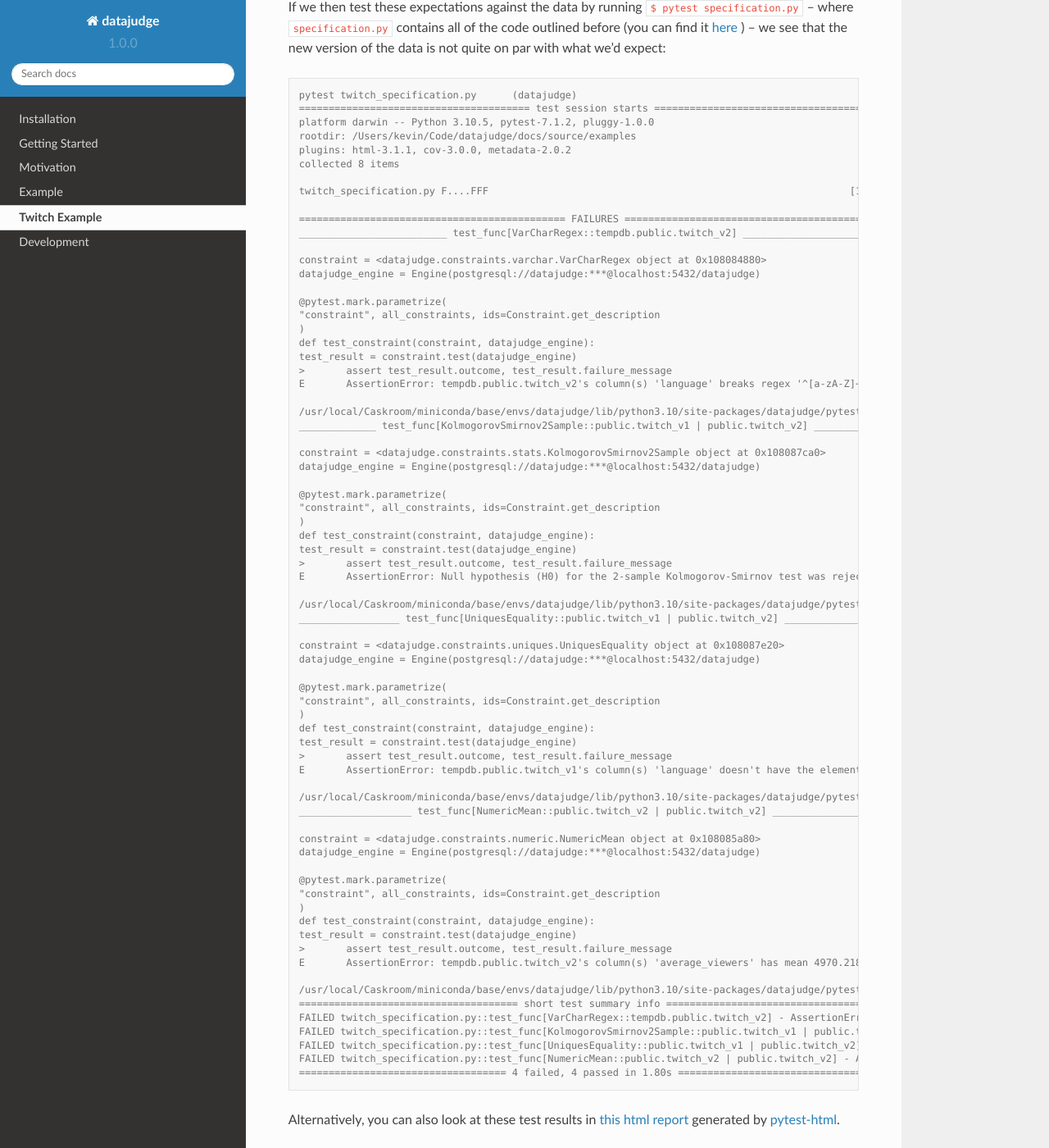
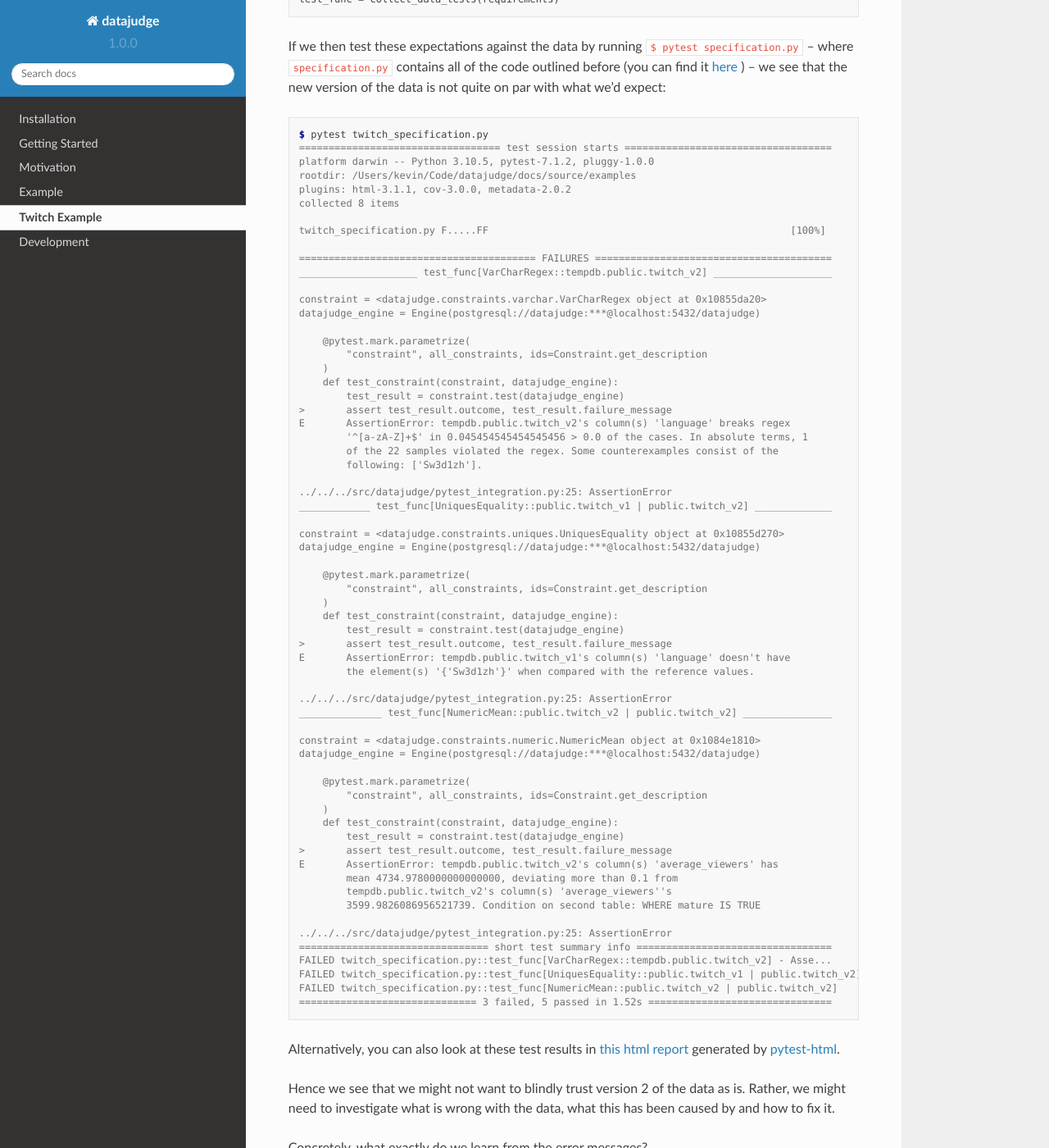
Before and after one commit to Quantco/datajudge, a Sphinx documentation site: the page built from docs/source/examples/example_twitch.rst, in a window 1280 px wide and 1400 px high, scrolled down 3445 px. Shown: the whole window at 82% size. Built offline with Sphinx 7.4.7 and the Read the Docs theme 2.0.0, drawn with Linux system fonts in a browser that asks for light colours; pages that are not in the unit, such as notebooks, are missing from menus; some of the changed text lies outside the part shown.

Commit message:
Fix bug in data processing.

```diff
--- a/docs/source/examples/example_twitch.rst
+++ b/docs/source/examples/example_twitch.rst
@@ -22,11 +22,18 @@
 
 The original data set can be found on `kaggle <https://www.kaggle.com/datasets/aayushmishra1512/twitchdata>`_.
 For the sake of this tutorial, we slightly process it and provide two versions of it.
-One can either recreate this by executing this `processing <https://github.com/Quantco/datajudge/tree/main/docs/source/examples/twitch_upload.py>`_
-oneself on the original data or download our processed files (`version 1 <https://github.com/Quantco/datajudge/tree/main/docs/source/examples/twitch_version1.csv>`_
-and `version 2 <https://github.com/Quantco/datajudge/tree/main/docs/source/examples/twitch_version2.csv>`_) right away.
+One can either recreate this by executing this
+`processing script <https://github.com/Quantco/datajudge/tree/main/docs/source/examples/twitch_process.py>`_
+oneself on the original data or download our processed files (
+`version 1 <https://github.com/Quantco/datajudge/tree/main/docs/source/examples/twitch_version1.csv>`_
+and
+`version 2 <https://github.com/Quantco/datajudge/tree/main/docs/source/examples/twitch_version2.csv>`_)
+right away.
 
-The script above also populates two tables in a Postgres database. This resembles the following:
+Once both version of the data exist, they can be uploaded to the tabase. We provide an
+`uploading script <https://github.com/Quantco/datajudge/tree/main/docs/source/examples/twitch_upload.py>`_
+creating and populating one table per version of the data in a Postgres database. It resembles the
+following:
 
 .. code-block:: python
 
@@ -242,78 +249,70 @@
 
 .. code-block:: console
 
-   pytest twitch_specification.py      (datajudge)
-   ======================================= test session starts ========================================
-   platform darwin -- Python 3.10.5, pytest-7.1.2, pluggy-1.0.0
-   rootdir: /Users/kevin/Code/datajudge/docs/source/examples
-   plugins: html-3.1.1, cov-3.0.0, metadata-2.0.2
-   collected 8 items
+    $ pytest twitch_specification.py
+    ================================== test session starts ===================================
+    platform darwin -- Python 3.10.5, pytest-7.1.2, pluggy-1.0.0
+    rootdir: /Users/kevin/Code/datajudge/docs/source/examples
+    plugins: html-3.1.1, cov-3.0.0, metadata-2.0.2
+    collected 8 items
 
-   twitch_specification.py F....FFF                                                             [100%]
+    twitch_specification.py F.....FF                                                   [100%]
 
-   ============================================= FAILURES =============================================
-   _________________________ test_func[VarCharRegex::tempdb.public.twitch_v2] _________________________
+    ======================================== FAILURES ========================================
+    ____________________ test_func[VarCharRegex::tempdb.public.twitch_v2] ____________________
 
-   constraint = <datajudge.constraints.varchar.VarCharRegex object at 0x108084880>
-   datajudge_engine = Engine(postgresql://datajudge:***@localhost:5432/datajudge)
+    constraint = <datajudge.constraints.varchar.VarCharRegex object at 0x10855da20>
+    datajudge_engine = Engine(postgresql://datajudge:***@localhost:5432/datajudge)
 
-   @pytest.mark.parametrize(
-   "constraint", all_constraints, ids=Constraint.get_description
-   )
-   def test_constraint(constraint, datajudge_engine):
-   test_result = constraint.test(datajudge_engine)
-   >       assert test_result.outcome, test_result.failure_message
-   E       AssertionError: tempdb.public.twitch_v2's column(s) 'language' breaks regex '^[a-zA-Z]+$' in 0.045454545454545456 > 0.0 of the cases. In absolute terms, 1 of the 22 samples violated the regex. Some counterexamples consist of the following: ['Sw3d1zh'].
+	@pytest.mark.parametrize(
+	    "constraint", all_constraints, ids=Constraint.get_description
+	)
+	def test_constraint(constraint, datajudge_engine):
+	    test_result = constraint.test(datajudge_engine)
+    >       assert test_result.outcome, test_result.failure_message
+    E       AssertionError: tempdb.public.twitch_v2's column(s) 'language' breaks regex
+            '^[a-zA-Z]+$' in 0.045454545454545456 > 0.0 of the cases. In absolute terms, 1
+	    of the 22 samples violated the regex. Some counterexamples consist of the
+	    following: ['Sw3d1zh'].
 
-   /usr/local/Caskroom/miniconda/base/envs/datajudge/lib/python3.10/site-packages/datajudge/pytest_integration.py:25: AssertionError
-   _____________ test_func[KolmogorovSmirnov2Sample::public.twitch_v1 | public.twitch_v2] _____________
+    ../../../src/datajudge/pytest_integration.py:25: AssertionError
+    ____________ test_func[UniquesEquality::public.twitch_v1 | public.twitch_v2] _____________
 
-   constraint = <datajudge.constraints.stats.KolmogorovSmirnov2Sample object at 0x108087ca0>
-   datajudge_engine = Engine(postgresql://datajudge:***@localhost:5432/datajudge)
+    constraint = <datajudge.constraints.uniques.UniquesEquality object at 0x10855d270>
+    datajudge_engine = Engine(postgresql://datajudge:***@localhost:5432/datajudge)
 
-   @pytest.mark.parametrize(
-   "constraint", all_constraints, ids=Constraint.get_description
-   )
-   def test_constraint(constraint, datajudge_engine):
-   test_result = constraint.test(datajudge_engine)
-   >       assert test_result.outcome, test_result.failure_message
-   E       AssertionError: Null hypothesis (H0) for the 2-sample Kolmogorov-Smirnov test was rejected, i.e., the two samples (tempdb.public.twitch_v1's column(s) 'average_viewers' and tempdb.public.twitch_v2's column(s) 'average_viewers''s ) do not originate from the same distribution. The test results are d=0.152764705882353 and p_value=8.093137091858472e-10.
+	@pytest.mark.parametrize(
+	    "constraint", all_constraints, ids=Constraint.get_description
+	)
+	def test_constraint(constraint, datajudge_engine):
+	    test_result = constraint.test(datajudge_engine)
+    >       assert test_result.outcome, test_result.failure_message
+    E       AssertionError: tempdb.public.twitch_v1's column(s) 'language' doesn't have
+            the element(s) '{'Sw3d1zh'}' when compared with the reference values.
 
-   /usr/local/Caskroom/miniconda/base/envs/datajudge/lib/python3.10/site-packages/datajudge/pytest_integration.py:25: AssertionError
-   _________________ test_func[UniquesEquality::public.twitch_v1 | public.twitch_v2] __________________
+    ../../../src/datajudge/pytest_integration.py:25: AssertionError
+    ______________ test_func[NumericMean::public.twitch_v2 | public.twitch_v2] _______________
 
-   constraint = <datajudge.constraints.uniques.UniquesEquality object at 0x108087e20>
-   datajudge_engine = Engine(postgresql://datajudge:***@localhost:5432/datajudge)
+    constraint = <datajudge.constraints.numeric.NumericMean object at 0x1084e1810>
+    datajudge_engine = Engine(postgresql://datajudge:***@localhost:5432/datajudge)
 
-   @pytest.mark.parametrize(
-   "constraint", all_constraints, ids=Constraint.get_description
-   )
-   def test_constraint(constraint, datajudge_engine):
-   test_result = constraint.test(datajudge_engine)
-   >       assert test_result.outcome, test_result.failure_message
-   E       AssertionError: tempdb.public.twitch_v1's column(s) 'language' doesn't have the element(s) '{'Sw3d1zh'}' when compared with the reference values.
+	@pytest.mark.parametrize(
+	    "constraint", all_constraints, ids=Constraint.get_description
+	)
+	def test_constraint(constraint, datajudge_engine):
+	    test_result = constraint.test(datajudge_engine)
+    >       assert test_result.outcome, test_result.failure_message
+    E       AssertionError: tempdb.public.twitch_v2's column(s) 'average_viewers' has
+            mean 4734.9780000000000000, deviating more than 0.1 from
+	    tempdb.public.twitch_v2's column(s) 'average_viewers''s
+	    3599.9826086956521739. Condition on second table: WHERE mature IS TRUE
 
-   /usr/local/Caskroom/miniconda/base/envs/datajudge/lib/python3.10/site-packages/datajudge/pytest_integration.py:25: AssertionError
-   ___________________ test_func[NumericMean::public.twitch_v2 | public.twitch_v2] ____________________
-
-   constraint = <datajudge.constraints.numeric.NumericMean object at 0x108085a80>
-   datajudge_engine = Engine(postgresql://datajudge:***@localhost:5432/datajudge)
-
-   @pytest.mark.parametrize(
-   "constraint", all_constraints, ids=Constraint.get_description
-   )
-   def test_constraint(constraint, datajudge_engine):
-   test_result = constraint.test(datajudge_engine)
-   >       assert test_result.outcome, test_result.failure_message
-   E       AssertionError: tempdb.public.twitch_v2's column(s) 'average_viewers' has mean 4970.2188235294117647, deviating more than 0.1 from tempdb.public.twitch_v2's column(s) 'average_viewers''s  3567.6584158415841584. Condition on second table: WHERE mature IS TRUE;
-
-   /usr/local/Caskroom/miniconda/base/envs/datajudge/lib/python3.10/site-packages/datajudge/pytest_integration.py:25: AssertionError
-   ===================================== short test summary info ======================================
-   FAILED twitch_specification.py::test_func[VarCharRegex::tempdb.public.twitch_v2] - AssertionError...
-   FAILED twitch_specification.py::test_func[KolmogorovSmirnov2Sample::public.twitch_v1 | public.twitch_v2]
-   FAILED twitch_specification.py::test_func[UniquesEquality::public.twitch_v1 | public.twitch_v2]
-   FAILED twitch_specification.py::test_func[NumericMean::public.twitch_v2 | public.twitch_v2] - Ass...
-   =================================== 4 failed, 4 passed in 1.80s ====================================
+    ../../../src/datajudge/pytest_integration.py:25: AssertionError
+    ================================ short test summary info =================================
+    FAILED twitch_specification.py::test_func[VarCharRegex::tempdb.public.twitch_v2] - Asse...
+    FAILED twitch_specification.py::test_func[UniquesEquality::public.twitch_v1 | public.twitch_v2]
+    FAILED twitch_specification.py::test_func[NumericMean::public.twitch_v2 | public.twitch_v2]
+    ============================== 3 failed, 5 passed in 1.52s ===============================
 
 Alternatively, you can also look at these test results in
 `this html report <https://github.com/Quantco/datajudge/tree/main/docs/source/examples/twitch_report.html>`_
@@ -329,8 +328,5 @@
   constraints. The ``VarCharRegex`` constraint compared the columns' values to a regular
   expression. The ``UniquesEquality`` constraint expected the unique values of the
   ``language`` column to not have changed between version 1 and version 2.
-* The failing ``KolmogorovSmirnov`` constraint tells us that we shouldn't assume the
-  ``average_viewers`` column to follow the same distribution in both version 1 and
-  version 2.
 * The mean value of ``average_viewers`` of ``mature`` channels is substantially - more
   than our 10% tolerance - lower than the global mean.
--- /dev/null
+++ b/docs/source/examples/twitch_process.py
@@ -0,0 +1,47 @@
+import numpy as np
+import pandas as pd
+
+SEED = 1337
+
+# Data obtained from
+# https://www.kaggle.com/datasets/aayushmishra1512/twitchdata
+df = pd.read_csv("twitchdata.csv")
+df.columns = df.columns.str.lower()
+df.columns = df.columns.str.replace(" ", "_")
+df.columns = df.columns.str.replace("(minutes)", "", regex=False)
+
+increasing_columns = [
+    "watch_time",
+    "stream_time",
+    "views_gained",
+]
+fluctuating_columns = [
+    "followers_gained",
+    "followers",
+    "average_viewers",
+    "peak_viewers",
+]
+
+df_v1 = df.copy()
+df_v2 = df.copy()
+
+# Make numeric columns of new version change from old version.
+rng = np.random.default_rng(SEED)
+for increasing_column in increasing_columns:
+    growth = np.abs(rng.normal(0, 0.15, size=df_v1.shape[0]))
+    new_values = (1 + growth) * df_v1[increasing_column]
+    df_v2[increasing_column] = new_values.astype(int)
+
+for fluctuating_column in fluctuating_columns:
+    change = rng.normal(0, 0.15, size=df_v1.shape[0])
+    df_v2[fluctuating_column] = ((1 + change) * df_v1[fluctuating_column]).astype(int)
+
+# Make old version not have data about all channels from current version.
+df_v1 = df_v1.sample(frac=0.85, random_state=SEED)
+
+# Introduce a data error.
+index = (~df_v2["channel"].isin(df_v1["channel"])).idxmax()
+df_v2.loc[index, "language"] = "Sw3d1zh"
+
+df_v1.to_csv("twitch_version1.csv")
+df_v2.to_csv("twitch_version2.csv")
--- a/docs/source/examples/twitch_upload.py
+++ b/docs/source/examples/twitch_upload.py
@@ -1,47 +1,10 @@
 import os
 
-import numpy as np
 import pandas as pd
 import sqlalchemy as sa
 
-SEED = 1337
-
-# Data obtained from
-# https://www.kaggle.com/datasets/aayushmishra1512/twitchdata
-df = pd.read_csv("twitchdata.csv")
-df.columns = df.columns.str.lower()
-df.columns = df.columns.str.replace(" ", "_")
-df.columns = df.columns.str.replace("(minutes)", "", regex=False)
-
-increasing_columns = [
-    "watch_time",
-    "stream_time",
-    "views_gained",
-]
-fluctuating_columns = [
-    "followers_gained",
-    "followers",
-    "average_viewers",
-    "peak_viewers",
-]
-
-# Make old version not have data about all channels from current version.
-df_v1 = df.copy().sample(frac=0.85, random_state=SEED)
-
-# Make numeric columns of new version change from old version.
-df_v2 = df.copy()
-rng = np.random.default_rng(SEED)
-for increasing_column in increasing_columns:
-    growth = np.abs(rng.normal(0, 0.15, size=df_v1.shape[0]))
-    df_v2[increasing_column] = ((1 + growth) * df_v1[increasing_column]).astype(int)
-
-for fluctuating_column in fluctuating_columns:
-    change = rng.normal(0, 0.15, size=df_v1.shape[0])
-    df_v2[fluctuating_column] = ((1 + change) * df_v1[fluctuating_column]).astype(int)
-
-# Introduce a data error.
-index = (~df_v2["channel"].isin(df_v1["channel"])).idxmax()
-df_v2.loc[index, "language"] = "Sw3d1zh"
+df_v1 = pd.read_csv("twitch_version1.csv")
+df_v2 = pd.read_csv("twitch_version2.csv")
 
 # Upload tables to local Postgres instance.
 # Run ``$ ./start_postgres.sh`` to make sure it is up and running.
```
Also changed, not shown: docs/source/examples/twitch_version2.csv.
